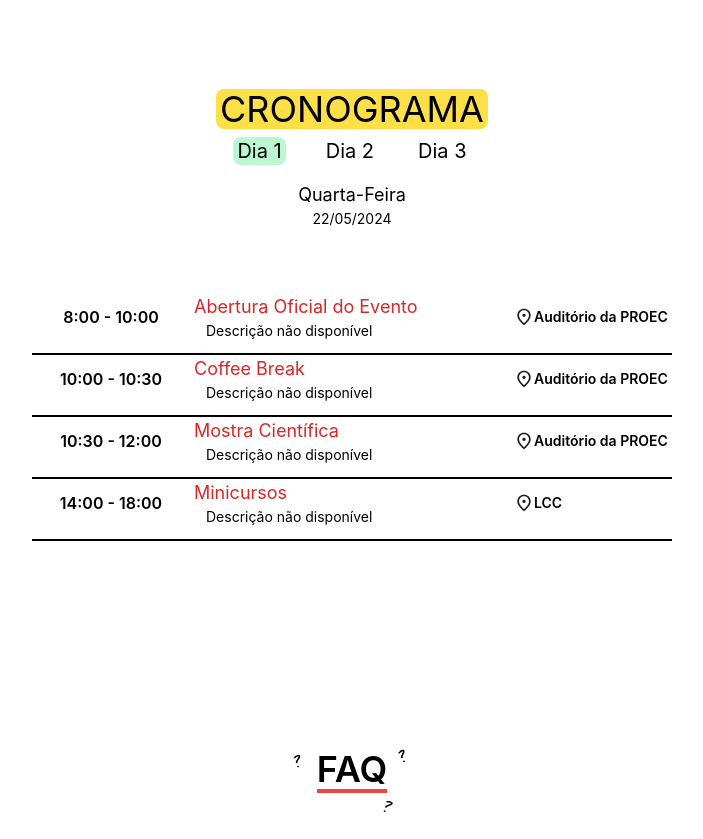
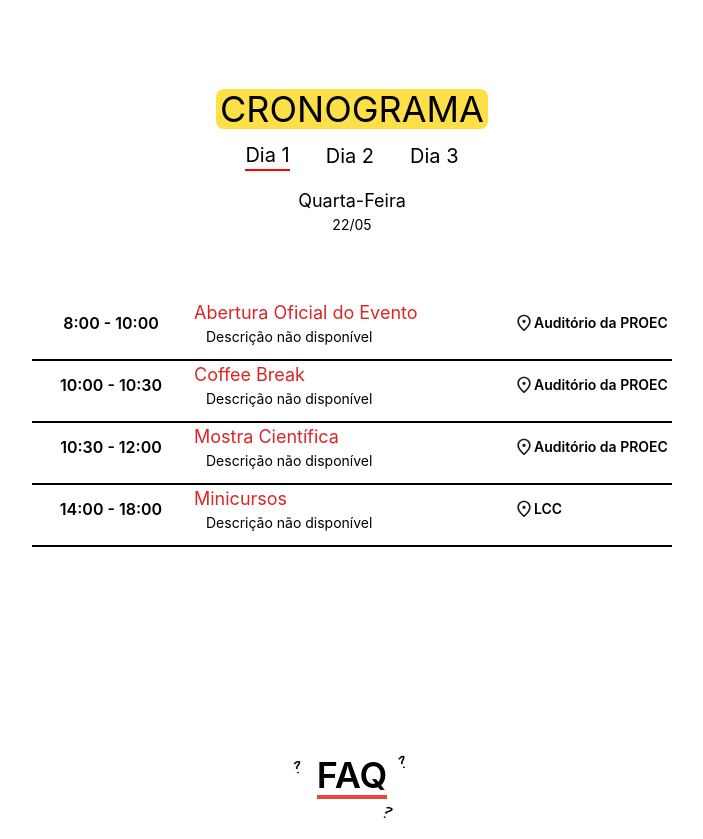
Before and after one commit to Escola-Piloto-de-Computacao/wtcc, a React (Create React App) app: page / in a window 1280 px wide. Shown: the part 2480-3319 px from the top of the page, without its empty margins (288-991 px from the left). Built offline with nearby package versions, Linux system fonts and the light colour scheme.

Commit message:
fixes to Schedule component

```diff
--- a/src/components/Schedule/index.tsx
+++ b/src/components/Schedule/index.tsx
@@ -1,5 +1,6 @@
 import React from "react";
 import ScheduleCard from "./ScheduleCard";
+import './underline.css';
 
 const activities = [
     {
@@ -93,13 +94,13 @@ const handleDayInput = (day: number) => {
 
     if (day === 1) {
         weekDay = "Quarta-Feira";
-        date = "22/05/2024"
+        date = "22/05"
     } else if (day === 2) {
         weekDay = "Quinta-Feira";
-        date = "23/05/2024"
+        date = "23/05"
     } else if (day === 3) {
         weekDay = "Sexta-Feira";
-        date = "24/05/2024"
+        date = "24/05"
     }
 
     return (
@@ -113,11 +114,11 @@ const handleDayInput = (day: number) => {
 const Schedule: React.FC<ScheduleProps> = ({ dayInput, handleDayChange, highLightedEvent, handleHighlightedEvent }) => {
     return (
         <section className="max-w-full flex items-center flex-col gap-3 sm:gap-0 pt-36 pb-12" id="Cronograma">
-            <h1 className="text-4xl bg-yellow-300 uppercase rounded-lg px-1 mb-2">Cronograma</h1>
+            <h1 className="text-4xl bg-yellow-300 uppercase rounded-lg px-1 mb-3">Cronograma</h1>
             <ul className="text-xl flex items-center flex-row gap-9">
-                <li className={`rounded-lg px-1 ${dayInput === 1 ? 'bg-green-200' : ''} transition duration-300  ease-in-out`}><button onClick={() => { handleDayChange(1); handleHighlightedEvent(0) }}>Dia 1</button></li>
-                <li className={`rounded-lg px-1 ${dayInput === 2 ? 'bg-green-200' : ''} transition duration-300 ease-in-out`}><button onClick={() => { handleDayChange(2); handleHighlightedEvent(0) }}>Dia 2</button></li>
-                <li className={`rounded-lg px-1 ${dayInput === 3 ? 'bg-green-200' : ''} transition duration-300 ease-in-out`}><button onClick={() => { handleDayChange(3); handleHighlightedEvent(0) }}>Dia 3</button></li>
+                <li><button className={`${dayInput === 1 ? 'red-underline' : ''}`} onClick={() => { handleDayChange(1); handleHighlightedEvent(0) }}>Dia 1</button></li>
+                <li><button className={`${dayInput === 2 ? 'red-underline' : ''}`} onClick={() => { handleDayChange(2); handleHighlightedEvent(0) }}>Dia 2</button></li>
+                <li><button className={`${dayInput === 3 ? 'red-underline' : ''}`} onClick={() => { handleDayChange(3); handleHighlightedEvent(0) }}>Dia 3</button></li>
             </ul>
             {handleDayInput(dayInput)}
 
--- /dev/null
+++ b/src/components/Schedule/underline.css
@@ -0,0 +1,3 @@
+.red-underline {
+    border-bottom: 2px solid red;
+}
```
